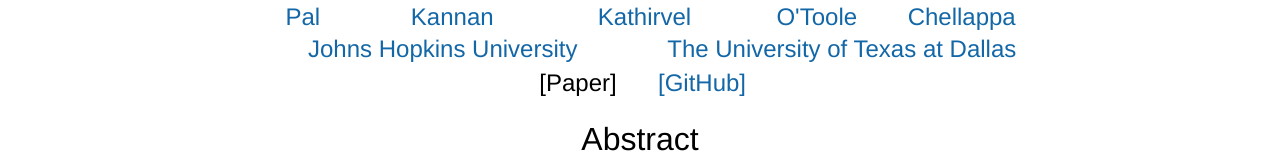
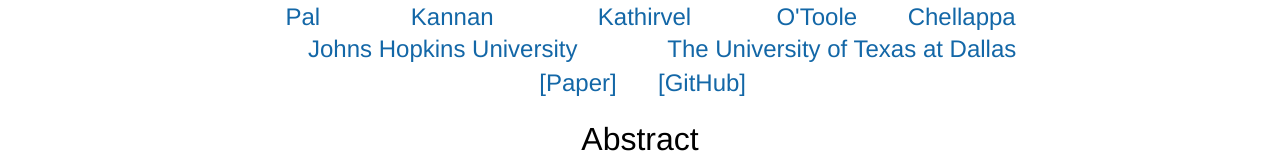
Before and after one commit to Bas-2k/Bas-2k.github.io, a plain HTML site: page index.html in a window 1280 px wide. Shown: the part 141-300 px from the top of the page. Drawn offline with Linux system fonts and the light colour scheme; a script that the page names is missing.

Commit message:
Update index.html

```diff
--- a/index.html
+++ b/index.html
@@ -185,7 +185,7 @@
 				<tr>
 					<td align=center width=120px>
 						<center>
-							<span style="font-size:24px"><a src="GAMMAFace_CRV.pdf">[Paper]</a></span>
+							<span style="font-size:24px"><a href="">[Paper]</a></span>
 						</center>
 					</td>
 					<td align=center width=120px>
```
